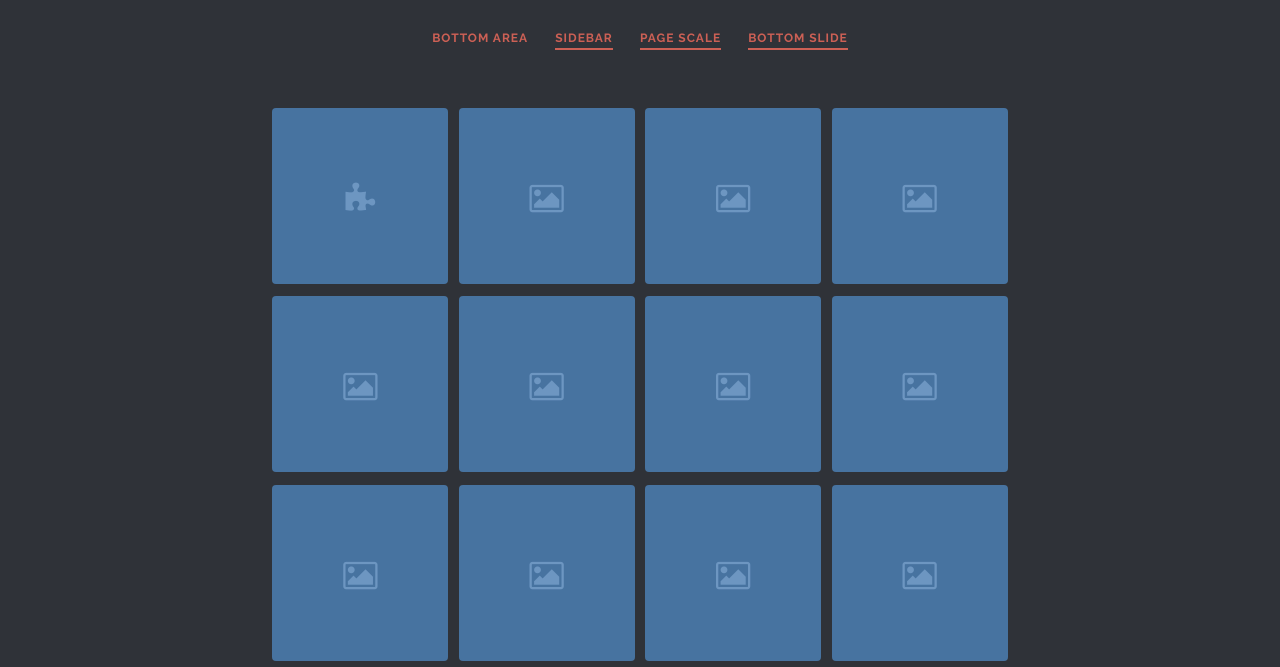
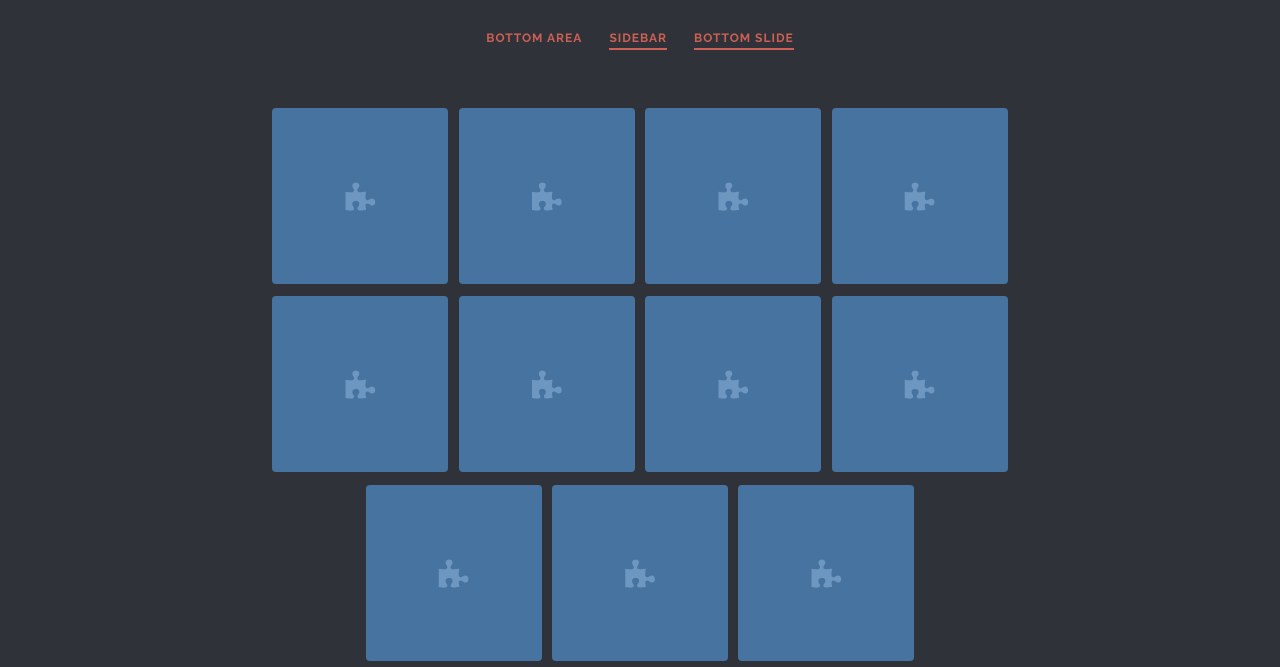
Before and after one commit to LaurelFH/sylviesample, a plain HTML site: page bottom-area.html in a window 1280 px wide. Shown: the part 148-815 px from the top of the page. Drawn offline with Linux system fonts and the light colour scheme.

Commit message:
changing navigation info

```diff
--- a/bottom-area.html
+++ b/bottom-area.html
@@ -28,26 +28,22 @@
 					<nav class="codrops-demos">
 						<a class="current-demo" href="index.html">Bottom Area</a>
 						<a href="sidebar.html">Sidebar</a>
-						<a href="page-scale.html">Page Scale</a>
-					<!-- 	<a href="modal.html">Modal</a> -->
-						<!-- <a href="icons.html">Icons</a> -->
 						<a href="bottom-slide.html">Bottom Slide</a>
-						<!-- <a href="reveal.html">Reveal</a> -->
 					</nav>
 				</header>
 				<div id="grid" class="grid clearfix">
 					<div class="grid__item"><i class="fa fa-puzzle-piece"></i></div>
-					<div class="grid__item"><i class="fa fa-fw fa-image"></i></div>
-					<div class="grid__item"><i class="fa fa-fw fa-image"></i></div>
-					<div class="grid__item"><i class="fa fa-fw fa-image"></i></div>
-					<div class="grid__item"><i class="fa fa-fw fa-image"></i></div>
-					<div class="grid__item"><i class="fa fa-fw fa-image"></i></div>
-					<div class="grid__item"><i class="fa fa-fw fa-image"></i></div>
-					<div class="grid__item"><i class="fa fa-fw fa-image"></i></div>
-					<div class="grid__item"><i class="fa fa-fw fa-image"></i></div>
-					<div class="grid__item"><i class="fa fa-fw fa-image"></i></div>
-					<div class="grid__item"><i class="fa fa-fw fa-image"></i></div>
-					<div class="grid__item"><i class="fa fa-fw fa-image"></i></div>
+					<div class="grid__item"><i class="fa fa-puzzle-piece"></i></div>
+					<div class="grid__item"><i class="fa fa-puzzle-piece"></i></div>
+					<div class="grid__item"><i class="fa fa-puzzle-piece"></i></div>
+					<div class="grid__item"><i class="fa fa-puzzle-piece"></i></div>
+					<div class="grid__item"><i class="fa fa-puzzle-piece"></i></div>
+					<div class="grid__item"><i class="fa fa-puzzle-piece"></i></div>
+					<div class="grid__item"><i class="fa fa-puzzle-piece"></i></div>
+					<div class="grid__item"><i class="fa fa-puzzle-piece"></i></div>
+					<div class="grid__item"><i class="fa fa-puzzle-piece"></i></div>
+					<div class="grid__item"><i class="fa fa-puzzle-piece"></i></div>
+
 				</div>
 				<!-- Related demos -->
 				<!-- <section class="related">
```
Also changed, not shown: bottom-slide.html (+0 -3 lines), sidebar.html (+2 -5 lines).
